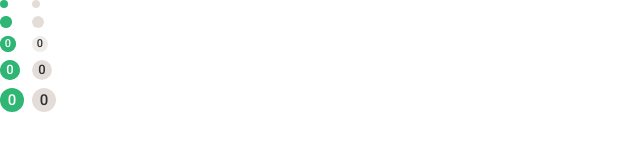
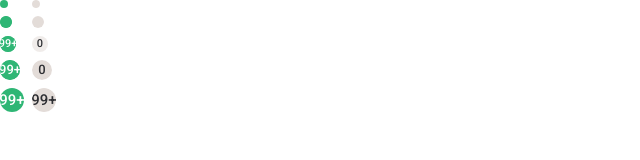
Before and after one commit to dmitriy-kasimov/vk-internship-task, a React (Vite) app: page / in a window 1280 px wide. Shown: the top 160 px of the page, without its empty margins (0-640 px from the left). Built offline with nearby package versions, Linux system fonts and the light colour scheme.

Commit message:
Добавил параметр maxQuantity для Counter

```diff
--- a/src/pages/MainPage.tsx
+++ b/src/pages/MainPage.tsx
@@ -6,60 +6,19 @@ export const MainPage: FC = () => {
     return (
         <HStack gap={'l'}>
             <VStack gap={'l'}>
-                <Counter quantity={0} size={'8'} color={'primary'} pulse />
-                <Counter quantity={0} size={'12'} color={'primary'} />
-                <Counter quantity={0} size={'16'} color={'primary'} />
-                <Counter quantity={0} size={'20'} color={'primary'} />
-                <Counter quantity={0} size={'24'} color={'primary'} pulse />
+                <Counter quantity={0} maxQuantity={99} size={'8'} color={'primary'} pulse />
+                <Counter quantity={0} maxQuantity={99} size={'12'} color={'primary'} />
+                <Counter quantity={100} maxQuantity={99} size={'16'} color={'primary'} />
+                <Counter quantity={1000} maxQuantity={99} size={'20'} color={'primary'} />
+                <Counter quantity={100} maxQuantity={99} size={'24'} color={'primary'} pulse />
             </VStack>
             <VStack gap={'l'}>
-                <Counter quantity={0} size={'8'} color={'secondary'} />
-                <Counter quantity={0} size={'12'} color={'secondary'} />
-                <Counter quantity={0} size={'16'} color={'secondary'} pulse />
-                <Counter quantity={0} size={'20'} color={'secondary'} />
-                <Counter quantity={0} size={'24'} color={'secondary'} />
+                <Counter quantity={0} maxQuantity={99} size={'8'} color={'secondary'} />
+                <Counter quantity={0} maxQuantity={99} size={'12'} color={'secondary'} />
+                <Counter quantity={0} maxQuantity={99} size={'16'} color={'secondary'} pulse />
+                <Counter quantity={0} maxQuantity={99} size={'20'} color={'secondary'} />
+                <Counter quantity={100} maxQuantity={99} size={'24'} color={'secondary'} />
             </VStack>
         </HStack>
-
-        // <HStack gap={'l'}>
-        //     <VStack gap={'m'}>
-        //         <Button size={'s'}>
-        //             <Label size={'s'} maxLength={3}>
-        //                 Test
-        //             </Label>
-        //         </Button>
-        //         <Button size={'m'} disabled>
-        //             <Label size={'m'}>Test</Label>
-        //         </Button>
-        //         <Button size={'l'}>
-        //             <Label size={'l'}>Test</Label>
-        //         </Button>
-        //         <Button size={'l'} isLoading>
-        //             <Label size={'l'}>Test</Label>
-        //         </Button>
-        //     </VStack>
-        //     <VStack gap={'m'}>
-        //         <Button size={'s'} fill={'secondary'}>
-        //             <Label size={'s'} color={'secondary'}>
-        //                 Test
-        //             </Label>
-        //         </Button>
-        //         <Button size={'m'} fill={'secondary'}>
-        //             <Label color={'secondary'} size={'m'}>
-        //                 Test
-        //             </Label>
-        //         </Button>
-        //         <Button size={'l'} fill={'secondary'}>
-        //             <Label color={'secondary'} size={'l'}>
-        //                 Test
-        //             </Label>
-        //         </Button>
-        //         <Button size={'l'} fill={'secondary'} isLoading>
-        //             <Label color={'secondary'} size={'l'}>
-        //                 Test
-        //             </Label>
-        //         </Button>
-        //     </VStack>
-        // </HStack>
     )
 }
--- /dev/null
+++ b/src/shared/ui-kit/Counter/helpers/truncateNumber.ts
@@ -0,0 +1,4 @@
+export const truncateNumber = (num: number, maxValue: number): string => {
+    if (num <= maxValue) return `${num}`
+    return `${maxValue}+`
+}
--- a/src/shared/ui-kit/Counter/ui/Counter.tsx
+++ b/src/shared/ui-kit/Counter/ui/Counter.tsx
@@ -3,25 +3,42 @@ import { Pulse } from '@/shared/ui-kit/Pulse/ui/Pulse.tsx'
 import { TEntityColor } from '@/shared/types/TEntityColor.ts'
 import { TEntitySizePx } from '@/shared/types/TEntitySizePx.ts'
 import { Label } from '@/shared/ui-kit/Label'
+import { truncateNumber } from '@/shared/ui-kit/Counter/helpers/truncateNumber.ts'
 
 type CounterProps = {
     color?: TEntityColor
     size?: TEntitySizePx
     pulse?: boolean
     quantity: number
+    maxQuantity: number
 }
 export const Counter: FC<CounterProps> = ({
     quantity,
+    maxQuantity,
     color = 'primary',
     size = '8',
     pulse = false
 }) => {
+    const counterValue = truncateNumber(quantity, maxQuantity)
+
     const mapQuantityToLabel: Record<typeof size, ReactNode | null> = {
         8: null,
         12: null,
-        16: <Label size={'xs'} color={color}>{`${quantity}`}</Label>,
-        20: <Label size={'s'} color={color}>{`${quantity}`}</Label>,
-        24: <Label size={'m'} color={color}>{`${quantity}`}</Label>
+        16: (
+            <Label size={'xs'} color={color}>
+                {counterValue}
+            </Label>
+        ),
+        20: (
+            <Label size={'s'} color={color}>
+                {counterValue}
+            </Label>
+        ),
+        24: (
+            <Label size={'m'} color={color}>
+                {counterValue}
+            </Label>
+        )
     }
     return <Pulse size={size} fill={color} children={mapQuantityToLabel[size]} pulse={pulse} />
 }
```
